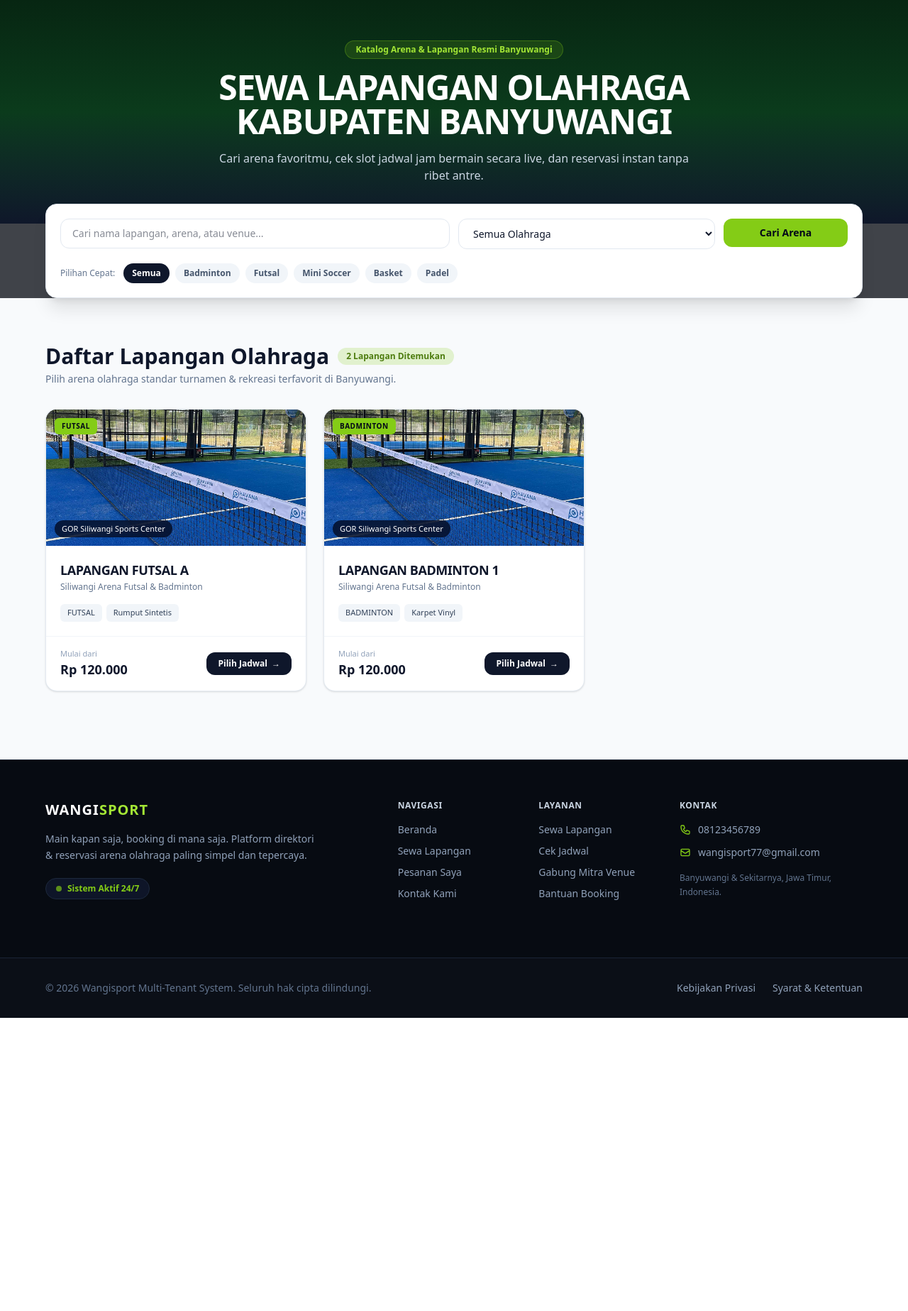
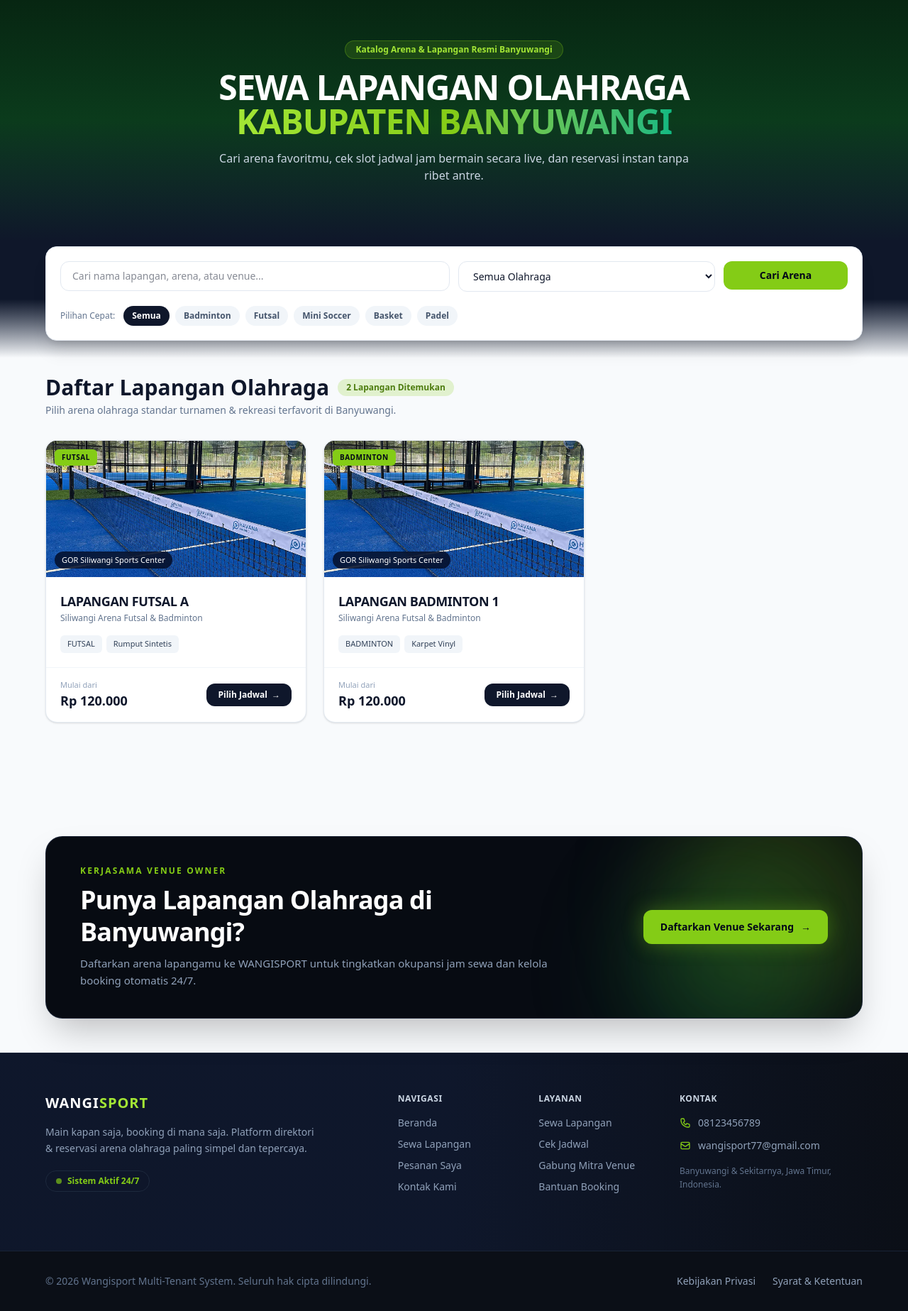
Before and after one commit to alvariezi/wangisport2, a Laravel app: page /sewa-lapangan in a window 1280 px wide. Shown: the part 81-1928 px from the top of the page at 71% size. Before the commit the page ends 1515 px from the top, so only its background shows below. Run offline with Laravel 12, Linux system fonts and the light colour scheme; data comes from the database, SQL or seed files in the repository; style sheets or scripts are compiled from the project's sources; some libraries are stand-ins or nearby versions.

Commit message:
Perbaikan dan penyempurnaan pada bagian halaman sewa lapangan

```diff
--- a/resources/views/customer/catalog.blade.php
+++ b/resources/views/customer/catalog.blade.php
@@ -1,13 +1,13 @@
 <x-layouts.customer :title="'Sewa Lapangan - Wangisport'">
 
     {{-- Header / Hero Katalog --}}
-    <section class="w-full py-14 px-6 sm:px-8 lg:px-16 bg-gradient-to-b from-[#072612] via-[#0B3B1C] to-[#0F172A] text-white">
+    <section class="w-full pt-14 pb-20 px-6 sm:px-8 lg:px-16 bg-gradient-to-b from-[#072612] via-[#0B3B1C] to-[#0F172A] text-white">
         <div class="max-w-7xl mx-auto text-center space-y-4">
             <span class="inline-flex items-center gap-2 px-3.5 py-1 rounded-full text-xs font-extrabold bg-[#84CC16]/15 text-[#A3E635] border border-[#84CC16]/30">
                 Katalog Arena &amp; Lapangan Resmi Banyuwangi
             </span>
             <h1 class="text-3xl sm:text-5xl font-extrabold tracking-tight uppercase">
-                Sewa Lapangan Olahraga <br class="hidden sm:block"> Kabupaten Banyuwangi
+                Sewa Lapangan Olahraga <br class="hidden sm:block"> <span class="bg-gradient-to-r from-[#A3E635] via-[#84CC16] to-[#10B981] bg-clip-text text-transparent">Kabupaten Banyuwangi</span>
             </h1>
             <p class="text-slate-300 text-sm sm:text-base max-w-2xl mx-auto">
                 Cari arena favoritmu, cek slot jadwal jam bermain secara live, dan reservasi instan tanpa ribet antre.
@@ -16,7 +16,7 @@
     </section>
 
     {{-- Filter & Pencarian --}}
-    <section class="w-full px-6 sm:px-8 lg:px-16 -mt-7 relative z-10">
+    <section class="w-full px-6 sm:px-8 lg:px-16 pt-2 pb-6 bg-gradient-to-b from-[#0F172A] via-[#0F172A] to-[#F8FAFC] relative z-10">
         <form method="GET" action="{{ url()->current() }}" class="max-w-7xl mx-auto bg-white text-slate-900 rounded-2xl shadow-xl border border-slate-200 p-4 sm:p-5 space-y-4">
             <div class="grid grid-cols-1 md:grid-cols-12 gap-3">
                 <div class="md:col-span-6">
@@ -71,7 +71,7 @@
     </section>
 
     {{-- Daftar Lapangan Olahraga dari Database --}}
-    <section class="w-full py-12 lg:py-16 px-6 sm:px-8 lg:px-16 bg-[#F8FAFC] text-slate-900">
+    <section id="daftar-lapangan" class="w-full pt-6 pb-16 lg:pb-20 px-6 sm:px-8 lg:px-16 bg-[#F8FAFC] text-slate-900">
         <div class="max-w-7xl mx-auto">
 
             <div class="flex flex-col sm:flex-row sm:items-center sm:justify-between gap-3 mb-8">
@@ -146,7 +146,7 @@
                             @endif
                         </div>
 
-                                <a href="#"
+                        <a href="#daftar-lapangan"
                             class="px-4 py-2 rounded-xl bg-slate-900 hover:bg-[#84CC16] text-white hover:text-slate-950 text-xs font-bold transition inline-flex items-center gap-1.5">
                             <span>Pilih Jadwal</span>
                             <span>&rarr;</span>
@@ -170,9 +170,43 @@
         </div>
     </section>
 
+    {{-- Call To Action (CTA) Section --}}
+    <section class="w-full py-12 px-6 sm:px-8 lg:px-16 bg-[#F8FAFC]">
+        <div class="max-w-7xl mx-auto">
+            <div class="bg-[#070B12] border border-slate-800/80 rounded-3xl p-8 sm:p-10 lg:px-12 lg:py-10 relative overflow-hidden shadow-2xl">
+                {{-- Efek Glow Hijau di Sisi Kanan --}}
+                <div class="pointer-events-none absolute -right-10 -top-16 w-80 h-80 rounded-full bg-[#4D7C0F]/35 blur-3xl"></div>
+                <div class="pointer-events-none absolute right-12 -bottom-20 w-72 h-72 rounded-full bg-[#15803D]/25 blur-3xl"></div>
+
+                <div class="relative z-10 flex flex-col lg:flex-row items-start lg:items-center justify-between gap-6 lg:gap-10">
+                    {{-- Bagian Kiri: Label, Judul, Deskripsi --}}
+                    <div class="max-w-2xl text-left space-y-2.5">
+                        <p class="text-[11px] sm:text-xs font-extrabold tracking-[0.18em] text-[#84CC16] uppercase">
+                            KERJASAMA VENUE OWNER
+                        </p>
+                        <h2 class="text-2xl sm:text-3xl lg:text-4xl font-extrabold tracking-tight text-white leading-tight">
+                            Punya Lapangan Olahraga di Banyuwangi?
+                        </h2>
+                        <p class="text-slate-400 text-xs sm:text-sm lg:text-[15px] leading-relaxed">
+                            Daftarkan arena lapangamu ke WANGISPORT untuk tingkatkan okupansi jam sewa dan kelola booking otomatis 24/7.
+                        </p>
+                    </div>
+
+                    {{-- Bagian Kanan: Tombol Aksi --}}
+                    <div class="shrink-0">
+                        <a href="#"
+                            class="inline-flex items-center gap-2.5 px-6 py-3.5 bg-[#84CC16] hover:bg-[#A3E635] text-slate-950 font-extrabold text-xs sm:text-sm rounded-xl transition shadow-[0_0_28px_rgba(132,204,22,0.35)]">
+                            <span>Daftarkan Venue Sekarang</span>
+                            <span>&rarr;</span>
+                        </a>
+                    </div>
+                </div>
+            </div>
+        </div>
+    </section>
 
      <!-- Footer -->
-    <footer class="bg-[#070B12] border-t border-slate-800/80 pt-14 pb-8 px-6 sm:px-8 lg:px-16 text-slate-400 text-xs sm:text-sm w-full">
+    <footer class="bg-gradient-to-r from-slate-900 via-slate-900 to-[#0B0F17] border-t border-slate-800/80 pt-14 pb-8 px-6 sm:px-8 lg:px-16 text-slate-400 text-xs sm:text-sm w-full">
         <div class="w-full">
             <!-- Grid 4 Kolom Utama -->
             <div class="grid grid-cols-1 md:grid-cols-2 lg:grid-cols-12 gap-10 pb-12">
--- a/resources/views/customer/home.blade.php
+++ b/resources/views/customer/home.blade.php
@@ -2,7 +2,7 @@
     <div class="min-h-screen bg-[#0B0F17]/78 text-white font-sans overflow-x-hidden selection:bg-[#84CC16] selection:text-slate-950 w-full">
 
         {{-- Hero Section --}}
-        <section class="w-full relative overflow-hidden py-16 lg:py-28 px-6 sm:px-8 lg:px-16 border-b border-slate-800/80 bg-">
+        <section class="w-full py-14 px-6 sm:px-8 lg:px-16 bg-gradient-to-b from-[#072612] via-[#0B3B1C] to-[#0F172A] text-white">
             <div class="w-full flex flex-col items-center text-center">
                 {{-- Badge Info --}}
                 <span class="inline-flex items-center gap-2 px-3.5 py-1.5 mb-6 text-xs sm:text-sm font-medium bg-slate-900 text-[#84CC16] rounded-full border border-slate-800 shadow-sm">
@@ -375,7 +375,7 @@
     </div>
 
     <!-- Footer -->
-    <footer class="bg-[#070B12] border-t border-slate-800/80 pt-14 pb-8 px-6 sm:px-8 lg:px-16 text-slate-400 text-xs sm:text-sm w-full">
+    <footer class="bg-gradient-to-r from-slate-900 via-slate-900 to-[#0B0F17] border-t border-slate-800/80 pt-14 pb-8 px-6 sm:px-8 lg:px-16 text-slate-400 text-xs sm:text-sm w-full">
         <div class="w-full">
             <!-- Grid 4 Kolom Utama -->
             <div class="grid grid-cols-1 md:grid-cols-2 lg:grid-cols-12 gap-10 pb-12">
```
Lines whose indentation alone changed are shown as unchanged.
